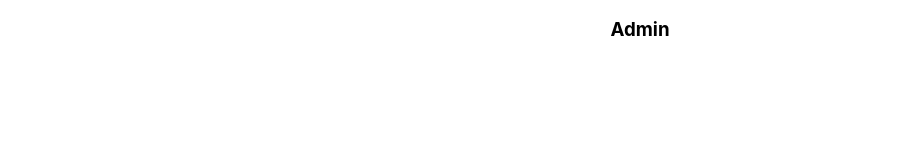
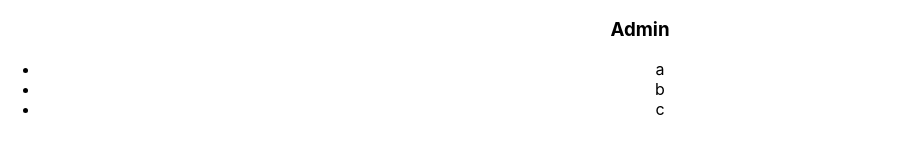
Before and after one commit to ammar4web/React-reference-for-myself, a React (Create React App) app: page / in a window 1280 px wide. Shown: the part 579-732 px from the top of the page, without its empty margins (0-917 px from the left). Built offline with nearby package versions, Linux system fonts and the light colour scheme.

Commit message:
View Lists

```diff
--- a/src/if/One.js
+++ b/src/if/One.js
@@ -12,6 +12,9 @@ function One() {
   const [onLine, setOnLine] = useState(true);
   const [userType, setUerType] = useState('Admin');
 
+  const hsoubProducts = ['a', 'b', 'c'];
+  const print = hsoubProducts.map(item => <li key={item + "1"}>{item}</li>)
+
   let userStatus = <OffLine />;
   if (onLine) {
     userStatus = <OnLine />
@@ -23,6 +26,10 @@ function One() {
       {userStatus}
       {window.outerWidth > 800 && <h2>هذا التطبيق مفتوح من خلال الحاسب</h2>}
       <h3>{userType === 'Admin' ? 'Admin': 'User'}</h3>
+      {/*  */}
+      <ul>
+        {print}
+      </ul>
     </React.Fragment>
   )
 }
```
